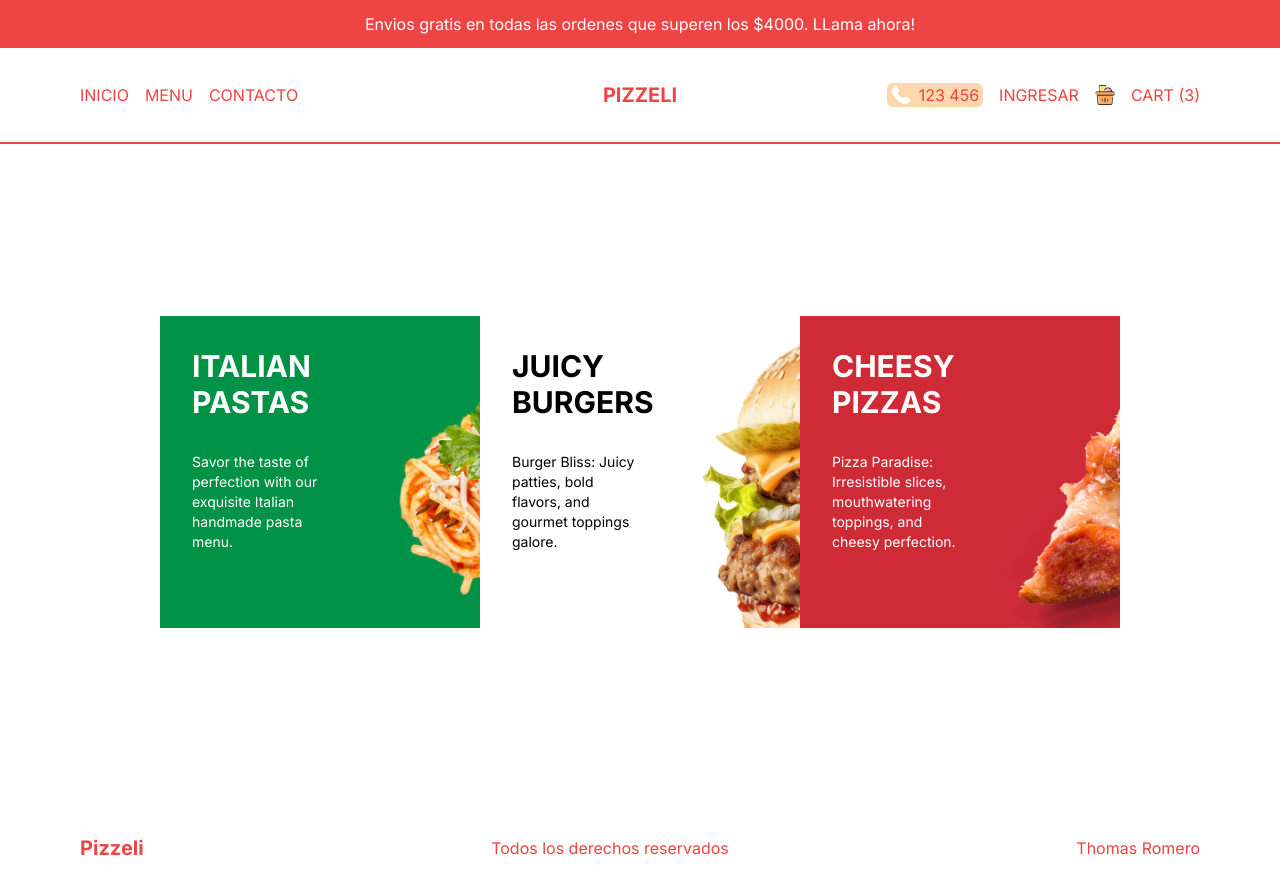
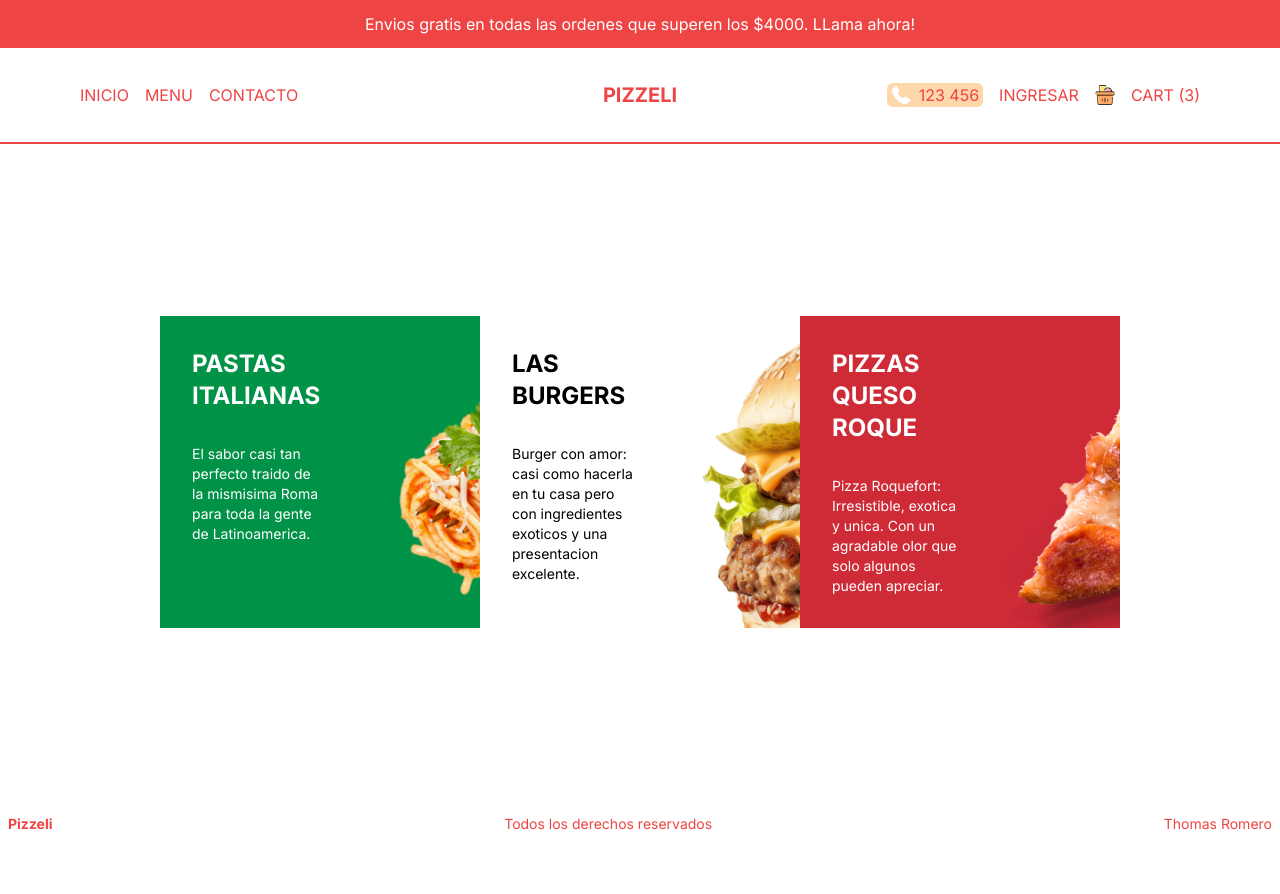
Before and after one commit to Thhomas1/pitzeria, a Next.js app: page /menu in a window 1280 px wide. After the commit the page ends 848 px from the top, so only its background shows below. Built offline with nearby package versions, Linux system fonts and the light colour scheme.

Commit message:
finished

```diff
--- a/src/app/menu/page.tsx
+++ b/src/app/menu/page.tsx
@@ -13,7 +13,7 @@ const MenuPage = () => {
           style={{ backgroundImage: `url(${category.img})` }}
         >
           <div className={`text-${category.color} w-1/2`}>
-            <h1 className="uppercase font-bold text-3xl">{category.title}</h1>
+            <h1 className="uppercase font-bold text-2xl">{category.title}</h1>
             <p className="text-sm my-8">{category.desc}</p>
             <button className={`hidden 2xl:block bg-${category.color} text-${category.color === "black" ? "white" : "bg-slate-500"} py-2 px-4 rounded-md`}>Buscar</button>
           </div>
--- a/src/components/Footer.tsx
+++ b/src/components/Footer.tsx
@@ -3,11 +3,10 @@ import React from 'react'
 
 const Footer = () => {
   return (
-    <div className='h-12 md:h-24 p-4 lg:px-20 xl:x-2 text-red-500 flex items-center justify-between'>
-      <Link href="/" className='font-bold text-xl '>Pizzeli</Link>
+    <div className='text-sm h-12 md:h-12 p-3 lg:px-2 xl:px-2 text-red-500 flex items-center justify-between'>
+      <Link href="/" className='font-bold text-md '>Pizzeli</Link>
       <p>Todos los derechos reservados</p>
       <p>Thomas Romero</p>
-
     </div>
   )
 }
--- a/src/data.ts
+++ b/src/data.ts
@@ -207,8 +207,8 @@ export const featuredProducts: Products = [
 export const pizzas: Products = [
   {
     id: 1,
-    title: "Sicilian",
-    desc: "Ignite your taste buds with a fiery combination of spicy pepperoni, jalapeños, crushed red pepper flakes, and melted mozzarella cheese, delivering a kick with every bite.",
+    title: "La Siciliana",
+    desc: "Ardiente de pepperoni picante, jalapeños, hojuelas de pimiento rojo triturado y queso mozzarella derretido, brindando una patada con cada bocado.",
     img: "/temporary/p1.png",
     price: 24.9,
     options: [
@@ -228,8 +228,8 @@ export const pizzas: Products = [
   },
   {
     id: 2,
-    title: "Mediterranean Delight",
-    desc: "Embark on a culinary journey with this Mediterranean-inspired creation, featuring zesty feta cheese, Kalamata olives, sun-dried tomatoes, and a sprinkle of oregano.",
+    title: "La mediterreanea",
+    desc: "Embárquese en un viaje culinario con esta creación de inspiración mediterránea, que incluye queso feta, aceitunas Kalamata, tomates secados al sol y una pizca de orégano.",
     img: "/temporary/p8.png",
     price: 32.9,
     options: [
@@ -250,7 +250,7 @@ export const pizzas: Products = [
   {
     id: 3,
     title: "Bella Napoli",
-    desc: "A classic Italian delight featuring a thin, crispy crust, tangy tomato sauce, fresh mozzarella, and a medley of aromatic herbs topped with lettuce, tomatoes, and a dollop of tangy mayo.",
+    desc: "Una delicia italiana clásica con una corteza delgada y crujiente, salsa de tomate picante, mozzarella fresca y una mezcla de hierbas aromáticas cubiertas con lechuga, tomates y una cucharada de mayonesa picante.",
     img: "/temporary/p3.png",
     price: 26.9,
     options: [
@@ -335,7 +335,7 @@ export const pizzas: Products = [
 
 export const singleProduct: Product = {
   id: 1,
-  title: "Sicilian",
+  title: "La Siciliana",
   desc: "Ignite your taste buds with a fiery combination of spicy pepperoni, jalapeños, crushed red pepper flakes, and melted mozzarella cheese, delivering a kick with every bite.",
   img: "/temporary/p1.png",
   price: 24.9,
@@ -369,24 +369,24 @@ export const menu: Menu = [
   {
     id: 1,
     slug: "pastas",
-    title: "Italian Pastas",
-    desc: "Savor the taste of perfection with our exquisite Italian handmade pasta menu.",
+    title: "Pastas italianas",
+    desc: "El sabor casi tan perfecto traido de la mismisima Roma para toda la gente de Latinoamerica.",
     img: "/temporary/m1.png",
     color: "white",
   },
   {
     id: 2,
     slug: "burgers",
-    title: "Juicy Burgers",
-    desc: "Burger Bliss: Juicy patties, bold flavors, and gourmet toppings galore.",
+    title: "Las Burgers",
+    desc: "Burger con amor: casi como hacerla en tu casa pero con ingredientes exoticos y una presentacion excelente.",
     img: "/temporary/m2.png",
     color: "black",
   },
   {
     id: 3,
     slug: "pizzas",
-    title: "Cheesy Pizzas",
-    desc: "Pizza Paradise: Irresistible slices, mouthwatering toppings, and cheesy perfection.",
+    title: "Pizzas Queso Roque",
+    desc: "Pizza Roquefort: Irresistible, exotica y unica. Con un agradable olor que solo algunos pueden apreciar.",
     img: "/temporary/m3.png",
     color: "white",
   },
```
